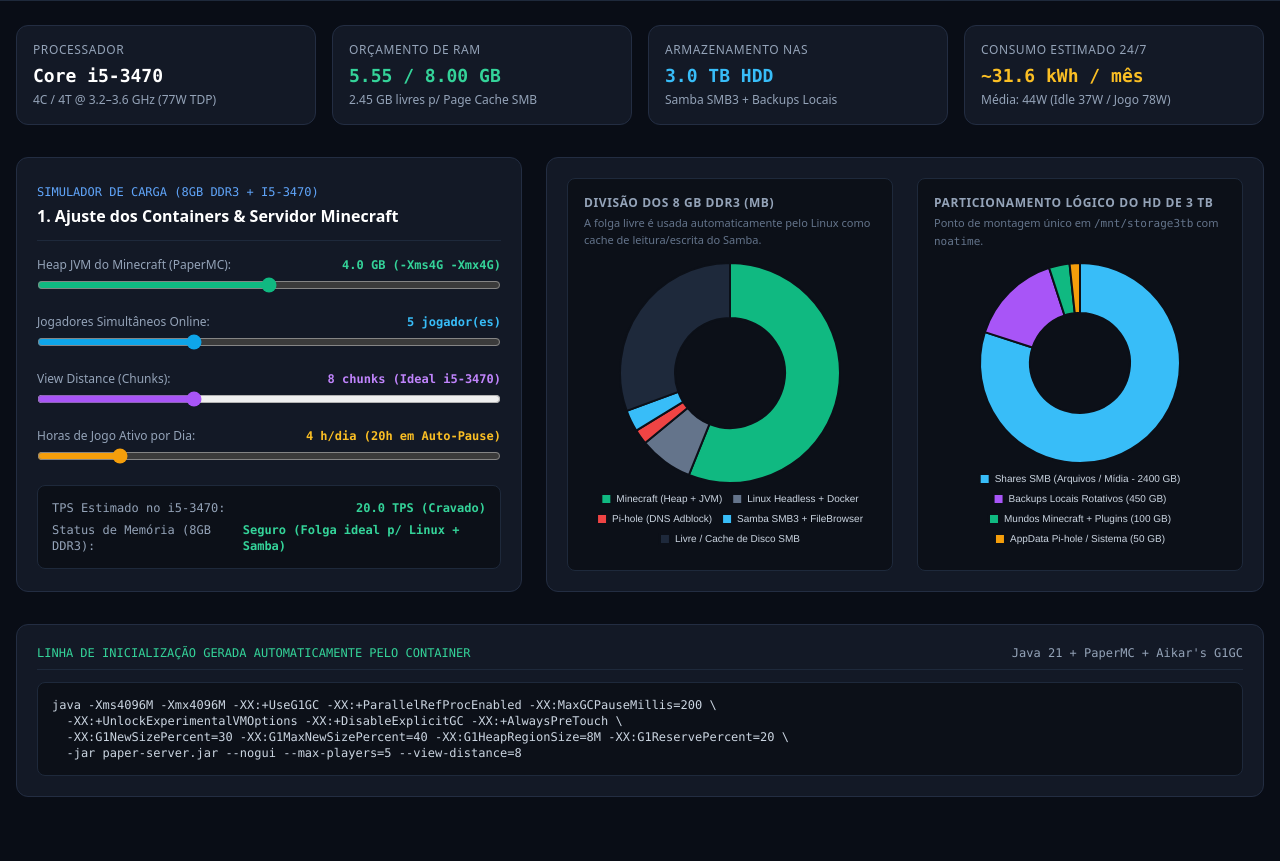
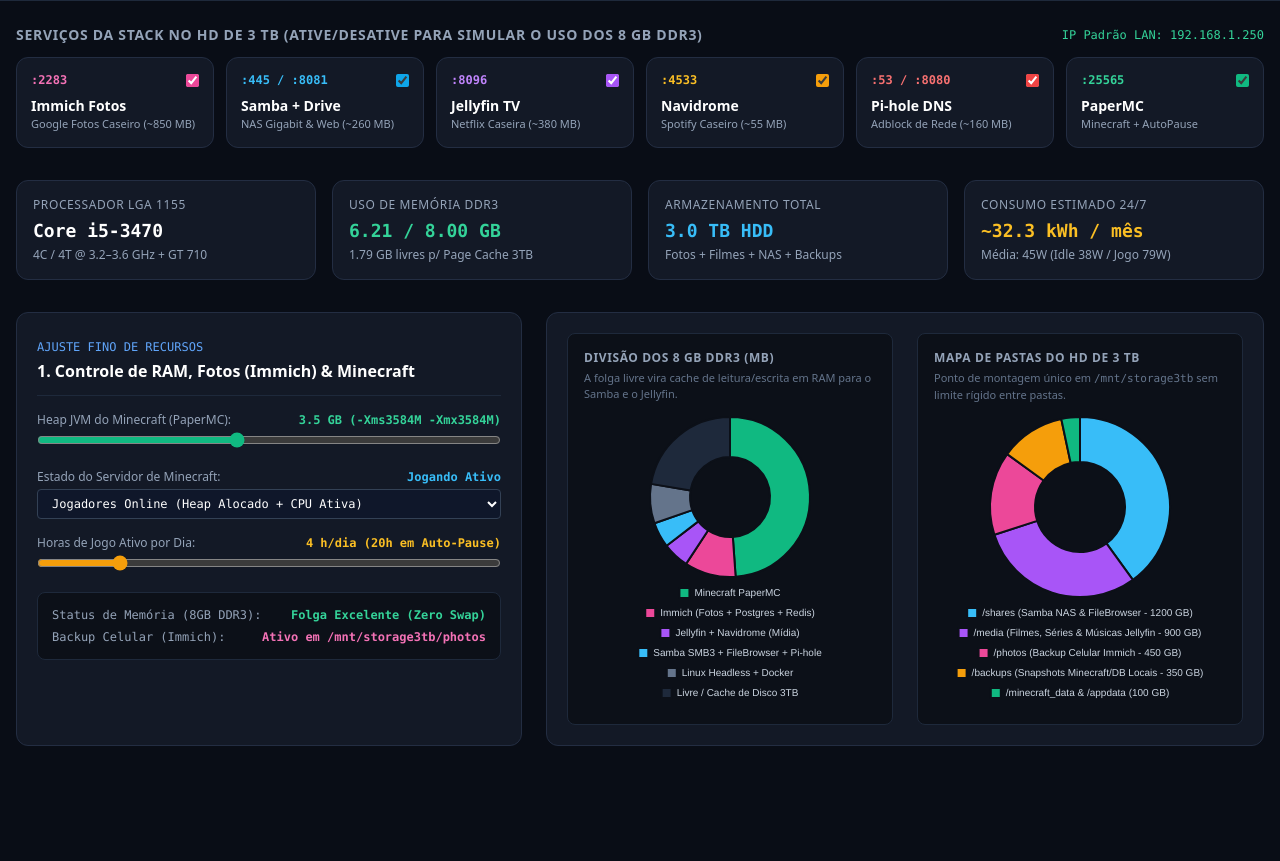
Before and after one commit to hipolitopeedro/optiplex-homelab-stack, a plain HTML site: page index.html in a window 1280 px wide. Shown: the part 88-949 px from the top of the page. After the commit the page ends 898 px from the top, so only its background shows below. Drawn offline with nearby package versions, Linux system fonts and the light colour scheme.

Commit message:
feat: add Immich (Google Photos), Jellyfin (Netflix) & Navidrome (Spotify) to 3TB OptiPlex Homelab stack

```diff
--- a/index.html
+++ b/index.html
@@ -3,7 +3,7 @@
 <head>
   <meta charset="UTF-8" />
   <meta name="viewport" content="width=device-width, initial-scale=1.0" />
-  <title>Dell OptiPlex Homelab Planner — i5-3470 | 8GB DDR3 | 3TB HDD</title>
+  <title>OptiPlex LGA 1155 Homelab Planner — Immich, Jellyfin, NAS 3TB & Minecraft</title>
   <script src="https://cdn.tailwindcss.com"></script>
   <script src="https://cdn.jsdelivr.net/npm/chart.js"></script>
   <style>
@@ -16,10 +16,10 @@
     <div class="max-w-7xl mx-auto px-4 py-4 flex flex-col md:flex-row md:items-center md:justify-between gap-3">
       <div>
         <div class="flex items-center gap-2">
-          <span class="px-2.5 py-0.5 text-xs font-bold uppercase tracking-wider bg-blue-600 text-white rounded">Dell OptiPlex Homelab</span>
-          <span class="text-xs text-slate-400 font-mono">Core i5-3470 (4C/4T) • 8GB DDR3 • GT 710 1GB • 3TB HDD • Docker Compose</span>
+          <span class="px-2.5 py-0.5 text-xs font-bold uppercase tracking-wider bg-blue-600 text-white rounded">Dell OptiPlex LGA 1155</span>
+          <span class="text-xs text-slate-400 font-mono">i5-3470 (4C/4T) • 8GB DDR3 • GT 710 1GB • 3TB HDD • Personal Cloud & Media Stack</span>
         </div>
-        <h1 class="text-xl md:text-2xl font-bold text-white mt-1">OptiPlex Homelab Capacity, NAS & Minecraft Server Planner</h1>
+        <h1 class="text-xl md:text-2xl font-bold text-white mt-1">OptiPlex Homelab — Nuvem Pessoal (Fotos/Arquivos/Mídia) & Minecraft</h1>
       </div>
       <a href="https://github.com/hipolitopeedro/optiplex-homelab-stack" target="_blank" class="px-3 py-1.5 text-xs font-semibold rounded border border-slate-700 hover:bg-slate-800 text-slate-200 transition">
         Ver docker-compose & Scripts no GitHub
@@ -28,22 +28,97 @@
   </header>
 
   <main class="max-w-7xl mx-auto px-4 mt-6 space-y-8">
+    <!-- Top Service Cards (CasaOS / Homelab Dashboard Style) -->
+    <section>
+      <div class="flex items-center justify-between mb-3">
+        <h2 class="text-sm font-bold uppercase tracking-wider text-slate-400">Serviços da Stack no HD de 3 TB (Ative/Desative para simular o uso dos 8 GB DDR3)</h2>
+        <span class="text-xs font-mono text-emerald-400">IP Padrão LAN: 192.168.1.250</span>
+      </div>
+      <div class="grid grid-cols-2 md:grid-cols-3 lg:grid-cols-6 gap-3">
+        <label class="card p-3.5 cursor-pointer hover:border-blue-500 transition flex flex-col justify-between">
+          <div class="flex items-center justify-between">
+            <span class="text-xs font-bold text-pink-400 font-mono">:2283</span>
+            <input type="checkbox" id="chkImmich" checked onchange="updateHomelab()" class="accent-pink-500" />
+          </div>
+          <div class="mt-2">
+            <p class="text-sm font-bold text-white">Immich Fotos</p>
+            <p class="text-[11px] text-slate-400">Google Fotos Caseiro (~850 MB)</p>
+          </div>
+        </label>
+
+        <label class="card p-3.5 cursor-pointer hover:border-blue-500 transition flex flex-col justify-between">
+          <div class="flex items-center justify-between">
+            <span class="text-xs font-bold text-sky-400 font-mono">:445 / :8081</span>
+            <input type="checkbox" id="chkSamba" checked onchange="updateHomelab()" class="accent-sky-500" />
+          </div>
+          <div class="mt-2">
+            <p class="text-sm font-bold text-white">Samba + Drive</p>
+            <p class="text-[11px] text-slate-400">NAS Gigabit & Web (~260 MB)</p>
+          </div>
+        </label>
+
+        <label class="card p-3.5 cursor-pointer hover:border-blue-500 transition flex flex-col justify-between">
+          <div class="flex items-center justify-between">
+            <span class="text-xs font-bold text-purple-400 font-mono">:8096</span>
+            <input type="checkbox" id="chkJellyfin" checked onchange="updateHomelab()" class="accent-purple-500" />
+          </div>
+          <div class="mt-2">
+            <p class="text-sm font-bold text-white">Jellyfin TV</p>
+            <p class="text-[11px] text-slate-400">Netflix Caseira (~380 MB)</p>
+          </div>
+        </label>
+
+        <label class="card p-3.5 cursor-pointer hover:border-blue-500 transition flex flex-col justify-between">
+          <div class="flex items-center justify-between">
+            <span class="text-xs font-bold text-amber-400 font-mono">:4533</span>
+            <input type="checkbox" id="chkNavidrome" checked onchange="updateHomelab()" class="accent-amber-500" />
+          </div>
+          <div class="mt-2">
+            <p class="text-sm font-bold text-white">Navidrome</p>
+            <p class="text-[11px] text-slate-400">Spotify Caseiro (~55 MB)</p>
+          </div>
+        </label>
+
+        <label class="card p-3.5 cursor-pointer hover:border-blue-500 transition flex flex-col justify-between">
+          <div class="flex items-center justify-between">
+            <span class="text-xs font-bold text-red-400 font-mono">:53 / :8080</span>
+            <input type="checkbox" id="chkPihole" checked onchange="updateHomelab()" class="accent-red-500" />
+          </div>
+          <div class="mt-2">
+            <p class="text-sm font-bold text-white">Pi-hole DNS</p>
+            <p class="text-[11px] text-slate-400">Adblock de Rede (~160 MB)</p>
+          </div>
+        </label>
+
+        <label class="card p-3.5 cursor-pointer hover:border-blue-500 transition flex flex-col justify-between">
+          <div class="flex items-center justify-between">
+            <span class="text-xs font-bold text-emerald-400 font-mono">:25565</span>
+            <input type="checkbox" id="chkMinecraft" checked onchange="updateHomelab()" class="accent-emerald-500" />
+          </div>
+          <div class="mt-2">
+            <p class="text-sm font-bold text-white">PaperMC</p>
+            <p class="text-[11px] text-slate-400">Minecraft + AutoPause</p>
+          </div>
+        </label>
+      </div>
+    </section>
+
     <!-- Top Hardware Spec Cards -->
     <section class="grid grid-cols-2 md:grid-cols-4 gap-4">
       <div class="card p-4">
-        <p class="text-xs uppercase tracking-wider text-slate-400">Processador</p>
+        <p class="text-xs uppercase tracking-wider text-slate-400">Processador LGA 1155</p>
         <p class="text-lg font-bold text-white font-mono mt-1">Core i5-3470</p>
-        <p class="text-xs text-slate-400 mt-0.5">4C / 4T @ 3.2–3.6 GHz (77W TDP)</p>
+        <p class="text-xs text-slate-400 mt-0.5">4C / 4T @ 3.2–3.6 GHz + GT 710</p>
       </div>
       <div class="card p-4">
-        <p class="text-xs uppercase tracking-wider text-slate-400">Orçamento de RAM</p>
-        <p class="text-lg font-bold text-emerald-400 font-mono mt-1" id="kpiRamUsed">5.45 / 8.00 GB</p>
-        <p class="text-xs text-slate-400 mt-0.5" id="kpiRamFree">2.55 GB livres p/ Page Cache SMB</p>
+        <p class="text-xs uppercase tracking-wider text-slate-400">Uso de Memória DDR3</p>
+        <p class="text-lg font-bold text-emerald-400 font-mono mt-1" id="kpiRamUsed">6.25 / 8.00 GB</p>
+        <p class="text-xs text-slate-400 mt-0.5" id="kpiRamFree">1.75 GB livres p/ Page Cache SMB</p>
       </div>
       <div class="card p-4">
-        <p class="text-xs uppercase tracking-wider text-slate-400">Armazenamento NAS</p>
+        <p class="text-xs uppercase tracking-wider text-slate-400">Armazenamento Total</p>
         <p class="text-lg font-bold text-sky-400 font-mono mt-1">3.0 TB HDD</p>
-        <p class="text-xs text-slate-400 mt-0.5">Samba SMB3 + Backups Locais</p>
+        <p class="text-xs text-slate-400 mt-0.5">Fotos + Filmes + NAS + Backups</p>
       </div>
       <div class="card p-4">
         <p class="text-xs uppercase tracking-wider text-slate-400">Consumo Estimado 24/7</p>
@@ -52,37 +127,32 @@
       </div>
     </section>
 
-    <!-- Interactive 8GB DDR3 Memory & Minecraft Simulator -->
+    <!-- Interactive 8GB DDR3 Memory & 3TB Storage Simulator -->
     <section class="grid grid-cols-1 lg:grid-cols-12 gap-6">
       <div class="card p-5 lg:col-span-5 space-y-4">
         <div class="border-b border-slate-800 pb-3">
-          <span class="text-xs font-mono text-blue-400 uppercase">Simulador de Carga (8GB DDR3 + i5-3470)</span>
-          <h2 class="text-base font-bold text-white mt-0.5">1. Ajuste dos Containers & Servidor Minecraft</h2>
+          <span class="text-xs font-mono text-blue-400 uppercase">Ajuste Fino de Recursos</span>
+          <h2 class="text-base font-bold text-white mt-0.5">1. Controle de RAM, Fotos (Immich) & Minecraft</h2>
         </div>
 
         <div class="space-y-4 text-sm">
           <div>
             <div class="flex justify-between text-xs">
               <span class="text-slate-400">Heap JVM do Minecraft (PaperMC):</span>
-              <span class="font-mono font-bold text-emerald-400" id="mcRamLabel">4.0 GB (-Xms4G -Xmx4G)</span>
+              <span class="font-mono font-bold text-emerald-400" id="mcRamLabel">3.5 GB (-Xms3584M -Xmx3584M)</span>
             </div>
-            <input type="range" min="2.0" max="6.0" step="0.5" id="mcRamSlider" value="4.0" oninput="updateHomelab()" class="w-full mt-1 accent-emerald-500" />
+            <input type="range" min="2.0" max="5.5" step="0.5" id="mcRamSlider" value="3.5" oninput="updateHomelab()" class="w-full mt-1 accent-emerald-500" />
           </div>
 
           <div>
             <div class="flex justify-between text-xs">
-              <span class="text-slate-400">Jogadores Simultâneos Online:</span>
-              <span class="font-mono font-bold text-sky-400" id="mcPlayersLabel">5 jogadores</span>
+              <span class="text-slate-400">Estado do Servidor de Minecraft:</span>
+              <span class="font-mono font-bold text-sky-400" id="mcStateLabel">Jogando Ativo (5 players)</span>
             </div>
-            <input type="range" min="0" max="15" step="1" id="mcPlayersSlider" value="5" oninput="updateHomelab()" class="w-full mt-1 accent-sky-500" />
-          </div>
-
-          <div>
-            <div class="flex justify-between text-xs">
-              <span class="text-slate-400">View Distance (Chunks):</span>
-              <span class="font-mono font-bold text-purple-400" id="mcViewLabel">8 chunks (Recomendado i5-3470)</span>
-            </div>
-            <input type="range" min="5" max="14" step="1" id="mcViewSlider" value="8" oninput="updateHomelab()" class="w-full mt-1 accent-purple-500" />
+            <select id="mcStateSelect" onchange="updateHomelab()" class="w-full mt-1 bg-slate-900 border border-slate-700 rounded px-2.5 py-1.5 text-white font-mono text-xs">
+              <option value="active" selected>Jogadores Online (Heap Alocado + CPU Ativa)</option>
+              <option value="autopause">Em Auto-Pause (0 Players -> Libera CPU e esfria i5-3470)</option>
+            </select>
           </div>
 
           <div>
@@ -95,12 +165,12 @@
 
           <div class="bg-[#0c1018] p-3.5 rounded-lg border border-slate-800 space-y-1.5 font-mono text-xs">
             <div class="flex justify-between">
-              <span class="text-slate-400">TPS Estimado no i5-3470:</span>
-              <span class="font-bold text-emerald-400" id="outTps">20.0 TPS (Cravado)</span>
+              <span class="text-slate-400">Status de Memória (8GB DDR3):</span>
+              <span class="font-bold text-emerald-400" id="outOomStatus">Equilibrado (Zero Swap)</span>
             </div>
             <div class="flex justify-between">
-              <span class="text-slate-400">Status de Memória (8GB DDR3):</span>
-              <span class="font-bold text-emerald-400" id="outOomStatus">Seguro (Sem Swap)</span>
+              <span class="text-slate-400">Backup Celular (Immich):</span>
+              <span class="font-bold text-pink-400" id="outImmichStatus">Ativo em /mnt/storage3tb/photos</span>
             </div>
           </div>
         </div>
@@ -111,28 +181,19 @@
         <div class="bg-[#0c1018] p-4 rounded-lg border border-slate-800 flex flex-col justify-between">
           <div>
             <h3 class="text-xs font-semibold uppercase tracking-wider text-slate-400 mb-1">Divisão dos 8 GB DDR3 (MB)</h3>
-            <p class="text-[11px] text-slate-500 mb-3">A folga livre é usada automaticamente pelo Linux como cache de leitura/escrita do Samba.</p>
+            <p class="text-[11px] text-slate-500 mb-3">A folga livre vira cache de leitura/escrita em RAM para o Samba e o Jellyfin.</p>
           </div>
-          <canvas id="ramChart" height="200"></canvas>
+          <canvas id="ramChart" height="210"></canvas>
         </div>
 
         <div class="bg-[#0c1018] p-4 rounded-lg border border-slate-800 flex flex-col justify-between">
           <div>
-            <h3 class="text-xs font-semibold uppercase tracking-wider text-slate-400 mb-1">Particionamento Lógico do HD de 3 TB</h3>
-            <p class="text-[11px] text-slate-500 mb-3">Ponto de montagem único em <code>/mnt/storage3tb</code> com <code>noatime</code>.</p>
+            <h3 class="text-xs font-semibold uppercase tracking-wider text-slate-400 mb-1">Mapa de Pastas do HD de 3 TB</h3>
+            <p class="text-[11px] text-slate-500 mb-3">Ponto de montagem único em <code>/mnt/storage3tb</code> sem limite rígido entre pastas.</p>
           </div>
-          <canvas id="hddChart" height="200"></canvas>
+          <canvas id="hddChart" height="210"></canvas>
         </div>
       </div>
-    </section>
-
-    <!-- Generated Aikar Flags & Quick Reference -->
-    <section class="card p-5 space-y-3">
-      <div class="border-b border-slate-800 pb-2 flex items-center justify-between">
-        <span class="text-xs font-mono text-emerald-400 uppercase">Linha de Inicialização Gerada Automaticamente pelo Container</span>
-        <span class="text-xs font-mono text-slate-400">Java 21 + PaperMC + Aikar's G1GC</span>
-      </div>
-      <pre id="jvmCmdPreview" class="bg-[#0c1018] p-3.5 rounded-lg border border-slate-800 text-xs font-mono text-slate-300 overflow-x-auto"></pre>
     </section>
   </main>
 
@@ -144,10 +205,17 @@
       ramChart = new Chart(ctxRam, {
         type: 'doughnut',
         data: {
-          labels: ['Minecraft (Heap + JVM)', 'Linux Headless + Docker', 'Pi-hole (DNS Adblock)', 'Samba SMB3 + FileBrowser', 'Livre / Cache de Disco SMB'],
+          labels: [
+            'Minecraft PaperMC',
+            'Immich (Fotos + Postgres + Redis)',
+            'Jellyfin + Navidrome (Mídia)',
+            'Samba SMB3 + FileBrowser + Pi-hole',
+            'Linux Headless + Docker',
+            'Livre / Cache de Disco 3TB'
+          ],
           datasets: [{
-            data: [4550, 650, 180, 260, 2552],
-            backgroundColor: ['#10b981', '#64748b', '#ef4444', '#38bdf8', '#1e293b'],
+            data: [3950, 850, 435, 420, 650, 1887],
+            backgroundColor: ['#10b981', '#ec4899', '#a855f7', '#38bdf8', '#64748b', '#1e293b'],
             borderColor: '#0c1018',
             borderWidth: 2
           }]
@@ -162,10 +230,16 @@
       hddChart = new Chart(ctxHdd, {
         type: 'doughnut',
         data: {
-          labels: ['Shares SMB (Arquivos / Mídia - 2400 GB)', 'Backups Locais Rotativos (450 GB)', 'Mundos Minecraft + Plugins (100 GB)', 'AppData Pi-hole / Sistema (50 GB)'],
+          labels: [
+            '/shares (Samba NAS & FileBrowser - 1200 GB)',
+            '/media (Filmes, Séries & Músicas Jellyfin - 900 GB)',
+            '/photos (Backup Celular Immich - 450 GB)',
+            '/backups (Snapshots Minecraft/DB Locais - 350 GB)',
+            '/minecraft_data & /appdata (100 GB)'
+          ],
           datasets: [{
-            data: [2400, 450, 100, 50],
-            backgroundColor: ['#38bdf8', '#a855f7', '#10b981', '#f59e0b'],
+            data: [1200, 900, 450, 350, 100],
+            backgroundColor: ['#38bdf8', '#a855f7', '#ec4899', '#f59e0b', '#10b981'],
             borderColor: '#0c1018',
             borderWidth: 2
           }]
@@ -178,67 +252,59 @@
     }
 
     function updateHomelab() {
-      const mcHeapGb = parseFloat(document.getElementById('mcRamSlider').value) || 4.0;
-      const players = parseInt(document.getElementById('mcPlayersSlider').value) || 0;
-      const viewDist = parseInt(document.getElementById('mcViewSlider').value) || 8;
+      const mcOn = document.getElementById('chkMinecraft').checked;
+      const immichOn = document.getElementById('chkImmich').checked;
+      const sambaOn = document.getElementById('chkSamba').checked;
+      const jellyOn = document.getElementById('chkJellyfin').checked;
+      const naviOn = document.getElementById('chkNavidrome').checked;
+      const piholeOn = document.getElementById('chkPihole').checked;
+
+      const mcHeapGb = parseFloat(document.getElementById('mcRamSlider').value) || 3.5;
+      const mcState = document.getElementById('mcStateSelect').value;
       const playHours = parseInt(document.getElementById('hoursPlaySlider').value) || 4;
 
-      document.getElementById('mcRamLabel').textContent = `${mcHeapGb.toFixed(1)} GB (-Xms${mcHeapGb}G -Xmx${mcHeapGb}G)`;
-      document.getElementById('mcPlayersLabel').textContent = `${players} jogador(es)`;
-      document.getElementById('mcViewLabel').textContent = `${viewDist} chunks ${viewDist <= 8 ? '(Ideal i5-3470)' : (viewDist <= 10 ? '(Moderado)' : '(Pesado p/ 4 núcleos)')}`;
+      const heapMb = Math.round(mcHeapGb * 1024);
+      document.getElementById('mcRamLabel').textContent = `${mcHeapGb.toFixed(1)} GB (-Xms${heapMb}M -Xmx${heapMb}M)`;
+      document.getElementById('mcStateLabel').textContent = mcState === 'active' ? 'Jogando Ativo' : 'Em Auto-Pause (Dormindo)';
       document.getElementById('hoursPlayLabel').textContent = `${playHours} h/dia (${24 - playHours}h em Auto-Pause)`;
 
-      // Memory calculation (Total 8192 MB)
-      const mcTotalMb = Math.round(mcHeapGb * 1024 + 500); // Heap + Metaspace/Native overhead
+      const mcTotalMb = !mcOn ? 0 : (mcState === 'autopause' ? 450 : heapMb + 420);
+      const immichMb = immichOn ? 850 : 0;
+      const mediaMb = (jellyOn ? 380 : 0) + (naviOn ? 55 : 0);
+      const netNasMb = (sambaOn ? 260 : 0) + (piholeOn ? 160 : 0);
       const osMb = 650;
-      const piholeMb = 180;
-      const sambaMb = 260;
-      const usedMb = mcTotalMb + osMb + piholeMb + sambaMb;
+
+      const usedMb = mcTotalMb + immichMb + mediaMb + netNasMb + osMb;
       const freeMb = Math.max(0, 8192 - usedMb);
 
       document.getElementById('kpiRamUsed').textContent = `${(usedMb / 1024).toFixed(2)} / 8.00 GB`;
-      document.getElementById('kpiRamFree').textContent = `${(freeMb / 1024).toFixed(2)} GB livres p/ Page Cache SMB`;
+      document.getElementById('kpiRamFree').textContent = `${(freeMb / 1024).toFixed(2)} GB livres p/ Page Cache 3TB`;
 
       const oomEl = document.getElementById('outOomStatus');
-      if (freeMb < 500) {
-        oomEl.textContent = 'PERIGO: Risco de OOM Killer / Swap Lento!';
+      if (freeMb < 450) {
+        oomEl.textContent = 'PERIGO: Risco de OOM Killer! Reduza o Heap do Minecraft p/ 3.5 GB';
         oomEl.className = 'font-bold text-red-400';
-      } else if (freeMb < 1200) {
-        oomEl.textContent = 'Apertado (Pouco cache p/ o Samba)';
+      } else if (freeMb < 1100) {
+        oomEl.textContent = 'Estável (Uso intenso dos 8GB DDR3)';
         oomEl.className = 'font-bold text-amber-400';
       } else {
-        oomEl.textContent = 'Seguro (Folga ideal p/ Linux + Samba)';
+        oomEl.textContent = 'Folga Excelente (Zero Swap)';
         oomEl.className = 'font-bold text-emerald-400';
       }
 
-      // TPS estimation on i5-3470 (Ivy Bridge 4C/4T)
-      let estTps = 20.0;
-      const loadFactor = (players * (viewDist * viewDist)) / 500;
-      if (loadFactor > 1.3) estTps = Math.max(12.5, 20.0 - (loadFactor - 1.3) * 3.8);
-      if (mcHeapGb < 3.0 && players > 4) estTps -= 2.5;
+      document.getElementById('outImmichStatus').textContent = immichOn
+        ? 'Ativo em /mnt/storage3tb/photos'
+        : 'Desativado na simulação';
 
-      const tpsEl = document.getElementById('outTps');
-      tpsEl.textContent = `${estTps.toFixed(1)} TPS ${estTps >= 19.5 ? '(Cravado)' : (estTps >= 17.5 ? '(Leve queda em geração de mapa)' : '(Gargalo de CPU/Chunks!)')}`;
-      tpsEl.className = 'font-bold ' + (estTps >= 19.5 ? 'text-emerald-400' : (estTps >= 17.5 ? 'text-amber-400' : 'text-red-400'));
-
-      // Power estimation (OptiPlex i5-3470 + GT 710 + 3TB 3.5" HDD: ~36W idle/autopause, ~78W active load)
-      const idleWatts = 37;
-      const loadWatts = 78;
+      const idleWatts = 38;
+      const loadWatts = 79;
       const avgWatts = ((playHours * loadWatts) + ((24 - playHours) * idleWatts)) / 24;
       const monthlyKwh = (avgWatts * 24 * 30) / 1000;
+      document.getElementById('kpiPower').textContent = `~${monthlyKwh.toFixed(1)} kWh / mês`;
+      document.getElementById('kpiWatts').textContent = `Média: ${Math.round(avgWatts)}W (Idle 38W / Jogo 79W)`;
 
-      document.getElementById('kpiPower').textContent = `~${monthlyKwh.toFixed(1)} kWh / mês`;
-      document.getElementById('kpiWatts').textContent = `Média: ${Math.round(avgWatts)}W (Idle 37W / Jogo 78W)`;
-
-      ramChart.data.datasets[0].data = [mcTotalMb, osMb, piholeMb, sambaMb, freeMb];
+      ramChart.data.datasets[0].data = [mcTotalMb, immichMb, mediaMb, netNasMb, osMb, freeMb];
       ramChart.update();
-
-      const heapInt = Math.round(mcHeapGb * 1024);
-      document.getElementById('jvmCmdPreview').textContent =
-        `java -Xms${heapInt}M -Xmx${heapInt}M -XX:+UseG1GC -XX:+ParallelRefProcEnabled -XX:MaxGCPauseMillis=200 \\\n` +
-        `  -XX:+UnlockExperimentalVMOptions -XX:+DisableExplicitGC -XX:+AlwaysPreTouch \\\n` +
-        `  -XX:G1NewSizePercent=30 -XX:G1MaxNewSizePercent=40 -XX:G1HeapRegionSize=8M -XX:G1ReservePercent=20 \\\n` +
-        `  -jar paper-server.jar --nogui --max-players=${players || 10} --view-distance=${viewDist}`;
     }
 
     window.addEventListener('DOMContentLoaded', () => {
```
Also changed, not shown: 5 other files.
